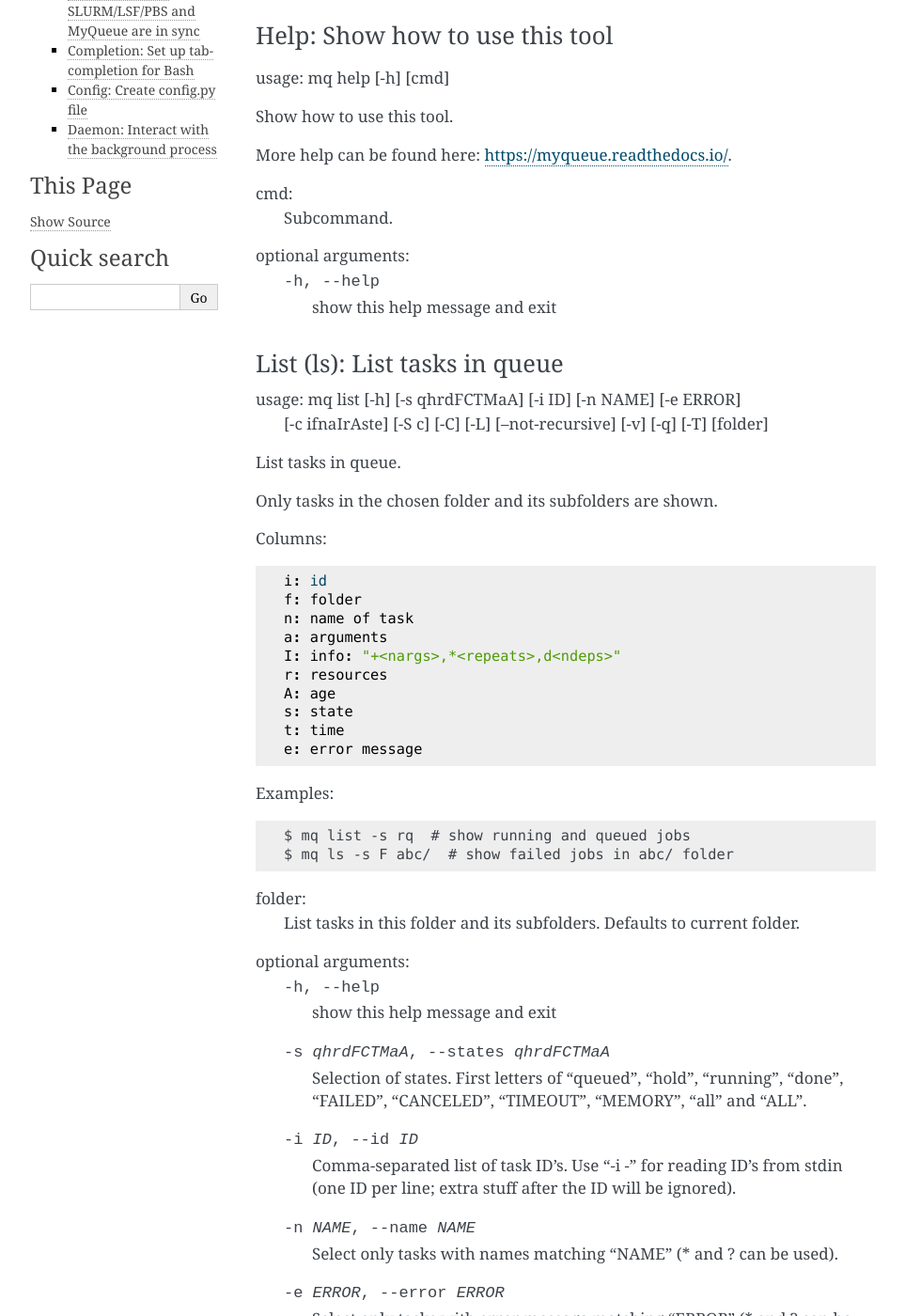
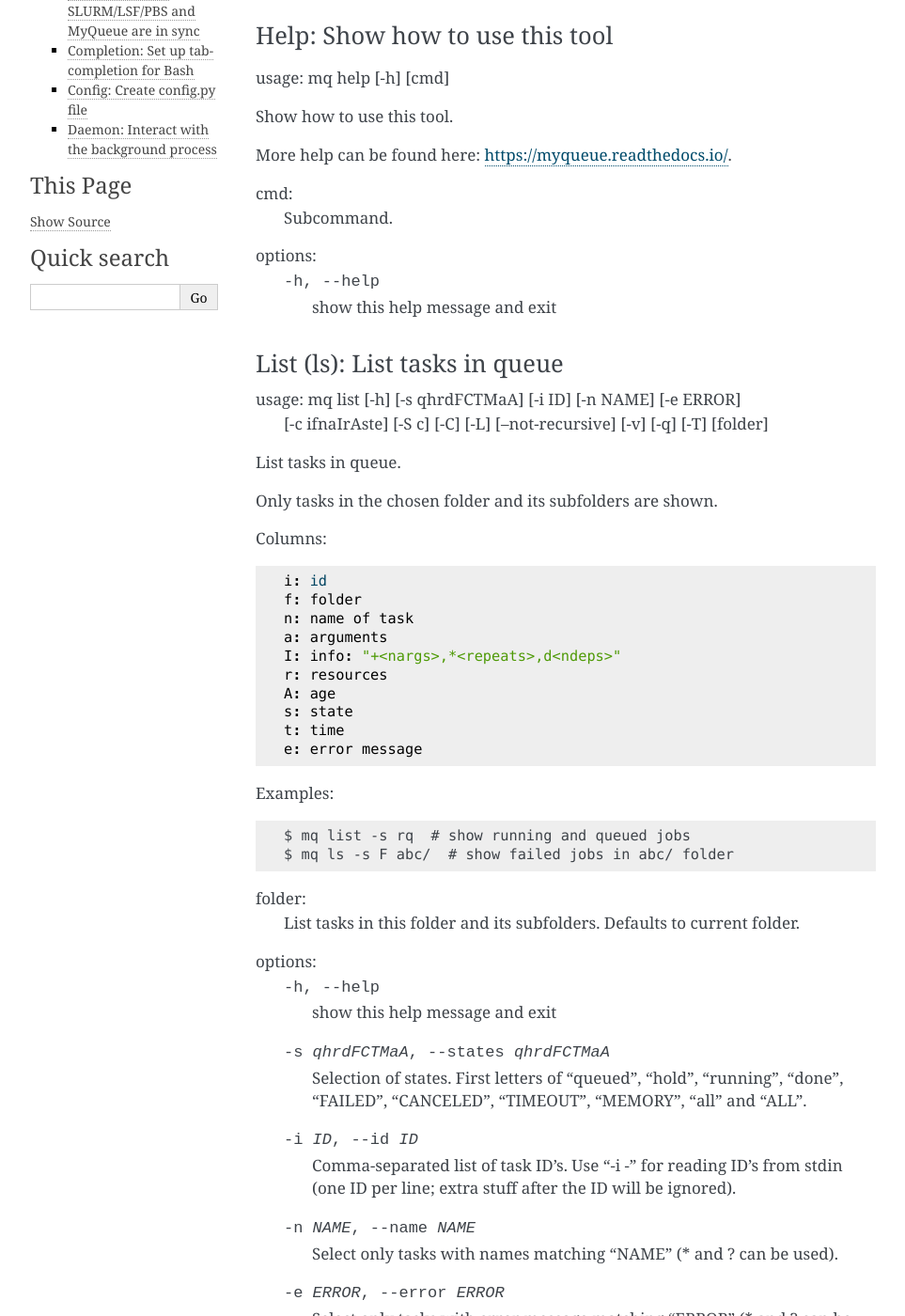
Before and after one commit to Yangxinsix/myqueue, a Sphinx documentation site: the page built from docs/cli.rst, in a window 1280 px wide and 1400 px high, scrolled down 702 px. Shown: the whole window at 94% size, without its empty margins (148-1111 px from the left). Built offline with Sphinx 7.4.7, drawn with Linux system fonts in a browser that asks for light colours; some of the changed text lies outside the part shown.

Commit message:
Adapt to new argparse output

```diff
--- a/docs/cli.rst
+++ b/docs/cli.rst
@@ -60,7 +60,7 @@ More help can be found here: https://myqueue.readthedocs.io/.
 cmd:
     Subcommand.
 
-optional arguments:
+options:
   -h, --help  show this help message and exit
 
 
@@ -99,7 +99,7 @@ Examples::
 folder:
     List tasks in this folder and its subfolders. Defaults to current folder.
 
-optional arguments:
+options:
   -h, --help            show this help message and exit
   -s qhrdFCTMaA, --states qhrdFCTMaA
                         Selection of states. First letters of "queued",
@@ -148,7 +148,7 @@ task:
 folder:
     Submit tasks in this folder. Defaults to current folder.
 
-optional arguments:
+options:
   -h, --help            show this help message and exit
   -d DEPENDENCIES, --dependencies DEPENDENCIES
                         Comma-separated task names.
@@ -189,7 +189,7 @@ Example::
 folder:
     Task-folder. Use --recursive (or -r) to include subfolders.
 
-optional arguments:
+options:
   -h, --help            show this help message and exit
   -R RESOURCES, --resources RESOURCES
                         Examples: "8:1h", 8 cores for 1 hour. Use "m" for
@@ -234,7 +234,7 @@ Examples::
 folder:
     Task-folder. Use --recursive (or -r) to include subfolders.
 
-optional arguments:
+options:
   -h, --help            show this help message and exit
   -s qhrdFCTMaA, --states qhrdFCTMaA
                         Selection of states. First letters of "queued",
@@ -272,7 +272,7 @@ Example::
 folder:
     Show information for queues in this folder and its subfolders. Defaults to current folder.
 
-optional arguments:
+options:
   -h, --help       show this help message and exit
   -v, --verbose    More output.
   -q, --quiet      Less output.
@@ -306,7 +306,7 @@ script:
 folder:
     Submit tasks in this folder. Defaults to current folder.
 
-optional arguments:
+options:
   -h, --help            show this help message and exit
   -f, --force           Submit also failed tasks.
   --max-tasks MAX_TASKS
@@ -345,7 +345,7 @@ task:
 folder:
     Submit tasks in this folder. Defaults to current folder.
 
-optional arguments:
+options:
   -h, --help            show this help message and exit
   -n NAME, --name NAME  Name used for task.
   -w, --workflow        Write <task-name>.state file when task has finished.
@@ -370,7 +370,7 @@ it manually.
 folder:
     Kick tasks in this folder and its subfolders. Defaults to current folder.
 
-optional arguments:
+options:
   -h, --help       show this help message and exit
   -z, --dry-run    Show what will happen without doing anything.
   -v, --verbose    More output.
@@ -394,7 +394,7 @@ The following state changes are allowed: h->q, q->h, F->M and F->T.
 folder:
     Task-folder. Use --recursive (or -r) to include subfolders.
 
-optional arguments:
+options:
   -h, --help            show this help message and exit
   -E STATES, --email STATES
                         Send email when state changes to one of the specified
@@ -432,7 +432,7 @@ Initialize new queue.
 This will create a .myqueue/ folder in your current working directory and copy
 ~/.myqueue/config.py into it.
 
-optional arguments:
+options:
   -h, --help       show this help message and exit
   -z, --dry-run    Show what will happen without doing anything.
   -v, --verbose    More output.
@@ -455,7 +455,7 @@ its corresponding folder no longer exists.
 folder:
     Sync tasks in this folder and its subfolders. Defaults to current folder.
 
-optional arguments:
+options:
   -h, --help       show this help message and exit
   -z, --dry-run    Show what will happen without doing anything.
   -v, --verbose    More output.
@@ -476,7 +476,7 @@ Do this::
 
     $ mq completion >> ~/.bashrc
 
-optional arguments:
+options:
   -h, --help       show this help message and exit
   -v, --verbose    More output.
   -q, --quiet      Less output.
@@ -503,7 +503,7 @@ Example::
 {local,slurm,pbs,lsf}:
      Name of scheduler. Will be guessed if not supplied.
 
-optional arguments:
+options:
   -h, --help            show this help message and exit
   -Q QUEUE_NAME, --queue-name QUEUE_NAME
                         Name of queue. May be needed.
@@ -531,7 +531,7 @@ tasks.
 folder:
     Pick daemon process corresponding to this folder. Defaults to current folder.
 
-optional arguments:
+options:
   -h, --help           show this help message and exit
   -z, --dry-run        Show what will happen without doing anything.
   -v, --verbose        More output.
```
Also changed, not shown: 1 other file.
